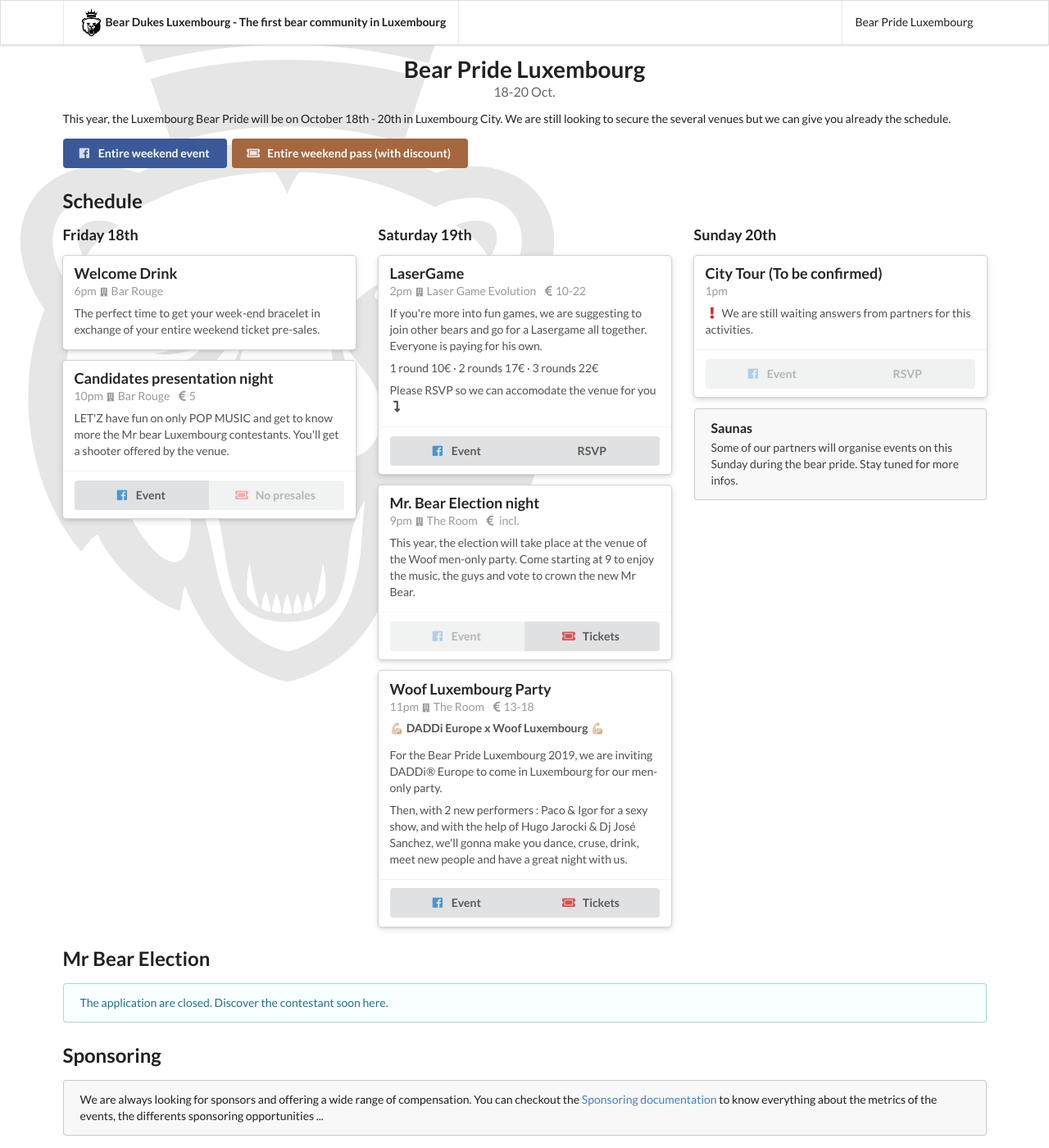
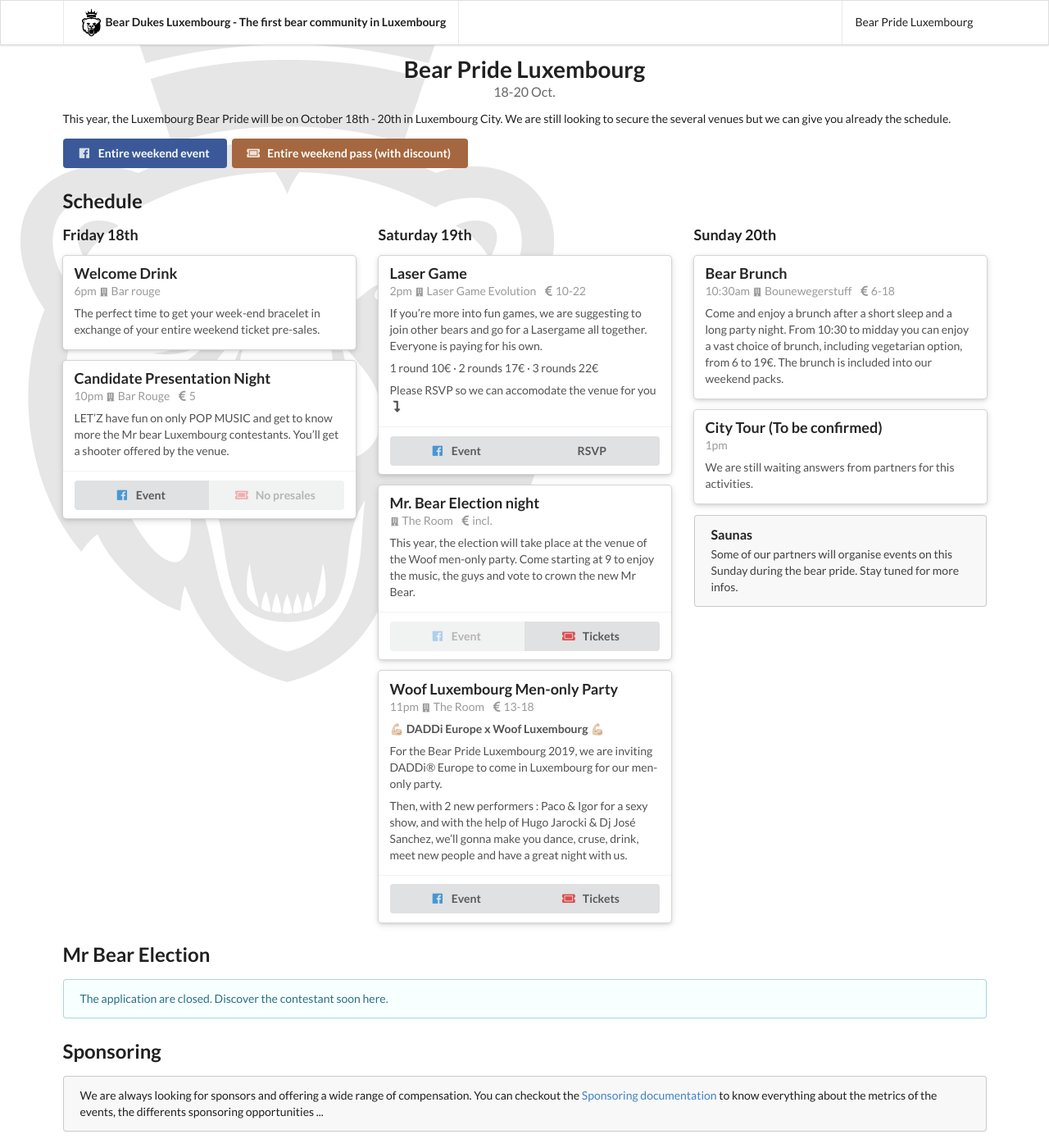
Before and after one commit to bear-dukes-luxembourg-a-s-b-l/bears.lu, a Jekyll site: the page built from BearPride.md, in a window 1280 px wide and 1400 px high. Shown: the whole window at 82% size. Built offline with Jekyll 4.4.1, drawn with Linux system fonts in a browser that asks for light colours; nearby versions of some CDN libraries.

Commit message:
Implement the new event feeding with a yaml file. And add the brunch.

```diff
--- a/BearPride.md
+++ b/BearPride.md
@@ -13,93 +13,94 @@
 <div class="ui three column grid">
 <div class="column">
 <h3>Friday 18th</h3>
+    {% for event in site.data.events.vendredi %}
     <div class="ui raised fluid card">
         <div class="content">
-            <div class="header">Welcome Drink</div>
-            <div class="meta">6pm <i class="small building icon"></i> Bar Rouge</div>
-            <div class="description">The perfect time to get your week-end bracelet in exchange of your entire weekend ticket pre-sales.</div>
+            <div class="header">{{event.title}}</div>
+            <div class="meta">{{event.time}} {% if event.place %}<a href="{{event.place_url}}" title="{{event.place}}"><i class="small building icon"></i> {{event.place}}</a> {% endif %} {% if event.price %}<i class="euro icon"></i>{{event.price}}{% endif %}</div>
+            <div class="description">{{event.description | markdownify}}</div>
         </div>
-    </div>
-    <div class="ui raised fluid card">
-        <div class="content">
-            <div class="header">Candidates presentation night</div>
-            <div class="meta">10pm <a href="https://goo.gl/maps/DHDNxchegTpxjKCcA" class=""><i class="small building icon"></i> Bar Rouge</a> <i class="euro icon"></i>5</div>
-            <div class="description">LET'Z have fun on only POP MUSIC and get to know more the Mr bear Luxembourg contestants. You'll get a shooter offered by the venue.</div>
-        </div>
+        {% if event.facebook or  event.ticket_url or event.rsvp_url %}
         <div class="extra content">
             <div class="ui two buttons">
-                <a href="https://www.facebook.com/events/690314754818611/" class="ui  button"><i class="facebook blue icon"></i> Event</a>
+                {% if event.facebook %}
+                <a href="{{event.facebook}}" class="ui  button"><i class="facebook blue icon"></i> Event</a>
+                {% else %}
+                <a href="#" class="ui disabled button"><i class="facebook blue icon"></i> Event</a>
+                {% endif %}
+                {% if event.ticket_url %}
+                <a href="{{event.ticket_url}}" class="ui button"><i class="ticket alternate red icon"></i> Tickets</a>
+                {% elsif event.rsvp_url %}
+                <a href="{{event.rsvp_url}}" class="ui button">RSVP</a>
+                {% else %}
                 <a href="#" class="ui disabled button"><i class="ticket alternate red icon"></i> No presales</a>
+                {% endif %}
             </div>
         </div>
+        {% endif %}
     </div>
+    {% endfor %}
 </div>
 <div class="column">
     <h3>Saturday 19th</h3>
+    {% for event in site.data.events.samedi %}
     <div class="ui raised fluid card">
         <div class="content">
-            <div class="header">LaserGame</div>
-            <div class="meta">2pm <a href="https://goo.gl/maps/UKzK9Ph7LvqVDefe6" class=""><i class="small building icon"></i> Laser Game Evolution</a> <i class="euro icon"></i>10-22</div>
-            <div class="description">
-            <p>If you're more into fun games, we are suggesting to join other bears and go for a Lasergame all together. Everyone is paying for his own.</p>
-            <p>1 round 10&euro; · 2 rounds 17&euro; · 3 rounds 22&euro;</p>
-            <p>Please RSVP so we can accomodate the venue for you <i class="level down alternate icon"></i></p>
+            <div class="header">{{event.title}}</div>
+            <div class="meta">{{event.time}} {% if event.place %}<a href="{{event.place_url}}" title="{{event.place}}"><i class="small building icon"></i> {{event.place}}</a> {% endif %} {% if event.price %}<i class="euro icon"></i>{{event.price}}{% endif %}</div>
+            <div class="description">{{event.description | markdownify}}</div>
+        </div>
+        {% if event.facebook or  event.ticket_url or event.rsvp_url %}
+        <div class="extra content">
+            <div class="ui two buttons">
+                {% if event.facebook %}
+                <a href="{{event.facebook}}" class="ui  button"><i class="facebook blue icon"></i> Event</a>
+                {% else %}
+                <a href="#" class="ui disabled button"><i class="facebook blue icon"></i> Event</a>
+                {% endif %}
+                {% if event.ticket_url %}
+                <a href="{{event.ticket_url}}" class="ui button"><i class="ticket alternate red icon"></i> Tickets</a>
+                {% elsif event.rsvp_url %}
+                <a href="{{event.rsvp_url}}" class="ui button">RSVP</a>
+                {% else %}
+                <a href="#" class="ui disabled button"><i class="ticket alternate red icon"></i> No presales</a>
+                {% endif %}
             </div>
         </div>
-        <div class="extra content">
-            <div class="ui two buttons">
-                <a href="https://www.facebook.com/events/2166587553451649/" class="ui button"><i class="facebook blue icon"></i> Event</a>
-                <a href="https://thibault.typeform.com/to/WH2Btp" class="ui button">RSVP</a>
-            </div>
-        </div>
+        {% endif %}
     </div>
-    <div class="ui raised fluid card">
-        <div class="content">
-            <div class="header">Mr. Bear Election night</div>
-            <div class="meta">9pm <a href="https://goo.gl/maps/CqjByh2eEZFSYMgy8" class=""><i class="small building icon"></i> The Room</a> <i class="euro icon"></i> incl.</div>
-            <div class="description">This year, the election will take place at the venue of the Woof men-only party. Come starting at 9 to enjoy the music, the guys and vote to crown the new Mr Bear.</div>
-        </div>
-        <div class="extra content">
-        <div class="ui two buttons">
-            <a href="https://www.facebook.com/events/497677773974918/" class="ui disabled button"><i class="facebook blue icon"></i> Event</a>
-            <a href="https://tickets.bears.lu/e/22/woof-17-bear-pride-luxembourg-2019" class="ui button"><i class="ticket alternate red icon"></i> Tickets</a>
-        </div>
-        </div>
-    </div>
-    <div class="ui raised fluid card">
-        <div class="content">
-            <div class="header">Woof Luxembourg Party</div>
-            <div class="meta">11pm <a href="https://goo.gl/maps/CqjByh2eEZFSYMgy8" class=""><i class="small building icon"></i> The Room</a> <i class="euro icon"></i>13-18</div>
-            <div class="description">
-                <h5 class="ui grey heading">💪🏼 DADDi Europe x Woof Luxembourg 💪🏼</h5>
-<p>For the Bear Pride Luxembourg 2019, we are inviting DADDi® Europe to come in Luxembourg for our men-only party.</p>
-<p>Then, with 2 new performers : Paco & Igor for a sexy show, and with the help of Hugo Jarocki & Dj José Sanchez, we'll gonna make you dance, cruse, drink, meet new people and have a great night with us.</p>
-            </div>
-        </div>
-        <div class="extra content">
-            <div class="ui two buttons">
-                <a href="https://www.facebook.com/events/497677773974918/" class="ui button"><i class="facebook blue icon"></i> Event</a>
-                <a href="https://tickets.bears.lu/e/22/woof-17-bear-pride-luxembourg-2019" class="ui button"><i class="ticket alternate red icon"></i> Tickets</a>
-            </div>
-        </div>
-    </div>
+    {% endfor %}
 
 </div>
 <div class="column">
     <h3>Sunday 20th</h3>
+    {% for event in site.data.events.dimanche %}
     <div class="ui raised fluid card">
         <div class="content">
-            <div class="header">City Tour (To be confirmed)</div>
-            <div class="meta">1pm</div>
-            <div class="description"><i class="warning red icon"></i>We are still waiting answers from partners for this activities.</div>
+            <div class="header">{{event.title}}</div>
+            <div class="meta">{{event.time}} {% if event.place %}<a href="{{event.place_url}}" title="{{event.place}}"><i class="small building icon"></i> {{event.place}}</a> {% endif %} {% if event.price %}<i class="euro icon"></i>{{event.price}}{% endif %}</div>
+            <div class="description">{{event.description | markdownify}}</div>
         </div>
+        {% if event.facebook or  event.ticket_url or event.rsvp_url %}
         <div class="extra content">
             <div class="ui two buttons">
-                <a href="" class="ui disabled button"><i class="facebook blue icon"></i> Event</a>
-                <a href="#" class="ui disabled button">RSVP</a>
+                {% if event.facebook %}
+                <a href="{{event.facebook}}" class="ui  button"><i class="facebook blue icon"></i> Event</a>
+                {% else %}
+                <a href="#" class="ui disabled button"><i class="facebook blue icon"></i> Event</a>
+                {% endif %}
+                {% if event.ticket_url %}
+                <a href="{{event.ticket_url}}" class="ui button"><i class="ticket alternate red icon"></i> Tickets</a>
+                {% elsif event.rsvp_url %}
+                <a href="{{event.rsvp_url}}" class="ui button">RSVP</a>
+                {% else %}
+                <a href="#" class="ui disabled button"><i class="ticket alternate red icon"></i> No presales</a>
+                {% endif %}
             </div>
         </div>
+        {% endif %}
     </div>
+    {% endfor %}
     <div class="ui message">
     <div class="header">Saunas</div>
     <p>Some of our partners will organise events on this Sunday during the bear pride. Stay tuned for more infos.</p>
--- /dev/null
+++ b/_data/events.yaml
@@ -0,0 +1,98 @@
+---
+vendredi:
+    - title: Welcome Drink
+      time: 6pm
+      place: Bar rouge
+      place_url: "https://goo.gl/maps/DHDNxchegTpxjKCcA"
+      price:
+      description: >
+       The perfect time to get your week-end bracelet in exchange
+       of your entire weekend ticket pre-sales.
+      facebook:
+      ticket_url:
+      rsvp_url:
+    - title: Candidate Presentation Night
+      time: 10pm
+      place: Bar Rouge
+      place_url: "https://goo.gl/maps/DHDNxchegTpxjKCcA"
+      price: 5
+      description: >
+       LET'Z have fun on only POP MUSIC and get to know more the Mr bear
+       Luxembourg contestants. You'll get a shooter offered by the venue.
+      facebook: "https://www.facebook.com/events/690314754818611/"
+      ticket_url:
+      rsvp_url:
+samedi:
+    - title: Laser Game
+      time: 2pm
+      place: Laser Game Evolution
+      place_url: "https://goo.gl/maps/UKzK9Ph7LvqVDefe6"
+      price: "10-22"
+      description: >
+       If you're more into fun games, we are suggesting to join other bears and
+       go for a Lasergame all together. Everyone is paying for his own.
+
+
+       1 round 10€ · 2 rounds 17€ · 3 rounds 22€
+
+
+       Please RSVP so we can accomodate the venue for you
+       <i class="level down alternate icon"></i>
+      facebook: "https://www.facebook.com/events/2166587553451649/"
+      ticket_url:
+      rsvp_url: "https://thibault.typeform.com/to/WH2Btp"
+    - title: Mr. Bear Election night
+      time:
+      place: The Room
+      place_url: "https://goo.gl/maps/CqjByh2eEZFSYMgy8"
+      price: incl.
+      description: >
+       This year, the election will take place at the venue of the Woof men-only
+        party. Come starting at 9 to enjoy the music, the guys and vote to crown
+       the new Mr Bear.
+      facebook:
+      ticket_url: "https://tickets.bears.lu/e/22/woof-17-bear-pride-luxembourg-2019?ref=website"
+      rsvp_url:
+    - title: Woof Luxembourg Men-only Party
+      time: 11pm
+      place: The Room
+      place_url: "https://goo.gl/maps/CqjByh2eEZFSYMgy8"
+      price: "13-18"
+      description: >
+       **💪🏼 DADDi Europe x Woof Luxembourg 💪🏼**
+
+
+       For the Bear Pride Luxembourg 2019, we are inviting DADDi® Europe to
+       come in Luxembourg for our men-only party.
+
+
+       Then, with 2 new performers : Paco & Igor for a sexy show, and with the
+       help of Hugo Jarocki & Dj José Sanchez, we'll gonna make you dance,
+       cruse, drink, meet new people and have a great night with us.
+      facebook: "https://www.facebook.com/events/497677773974918/"
+      ticket_url: "https://tickets.bears.lu/e/22/woof-17-bear-pride-luxembourg-2019?ref=website"
+      rsvp_url:
+dimanche:
+    - title: Bear Brunch
+      time: 10:30am
+      place: Bounewegerstuff
+      place_url: "https://goo.gl/maps/2wXKvhPEuy7t19YS7"
+      price: "6-18"
+      description: >
+       Come and enjoy a brunch after a short sleep and a long party night. From
+        10:30 to midday you can enjoy a vast choice of brunch, including
+       vegetarian option, from 6 to 19€. The brunch is included into our
+        weekend packs.
+      facebook:
+      ticket_url:
+      rsvp_url:
+    - title: City Tour (To be confirmed)
+      time: 1pm
+      place:
+      place_url:
+      price:
+      description: >
+       We are still waiting answers from partners for this activities.
+      facebook:
+      ticket_url:
+      rsvp_url:
```
